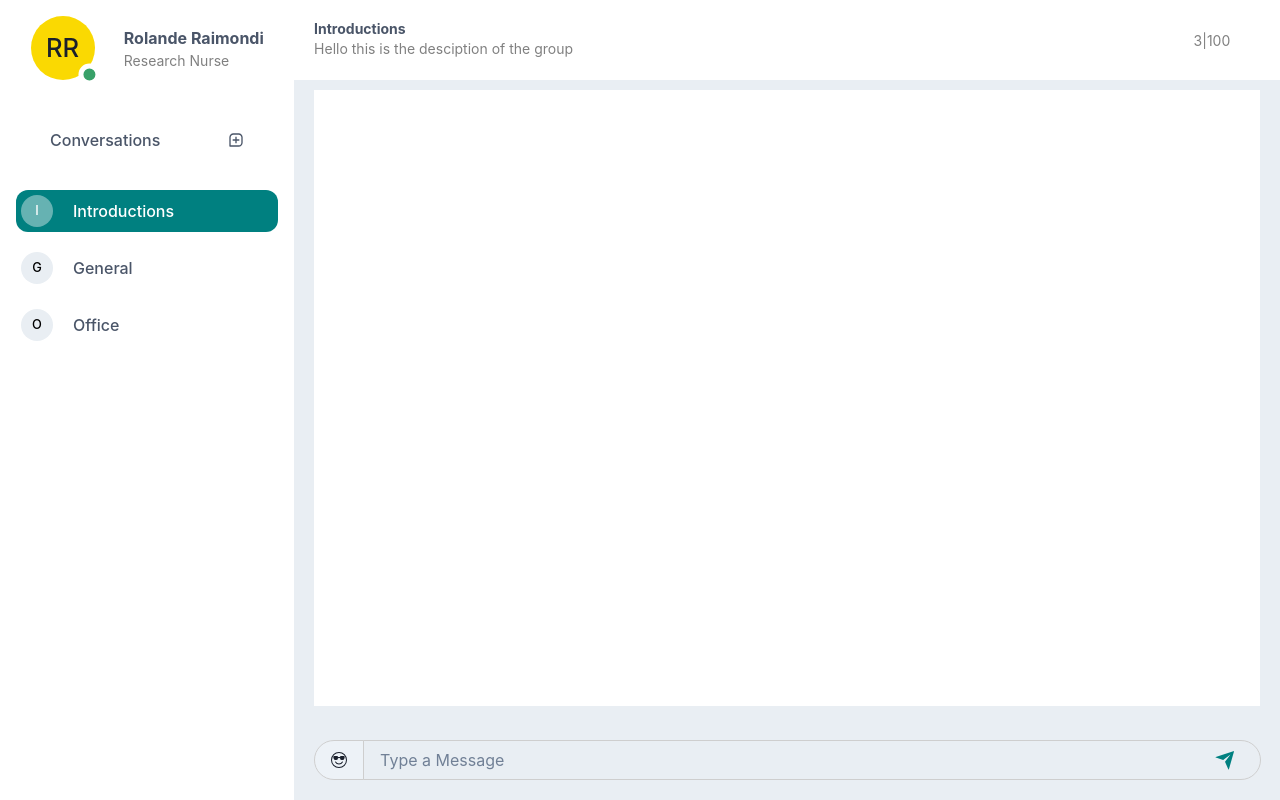
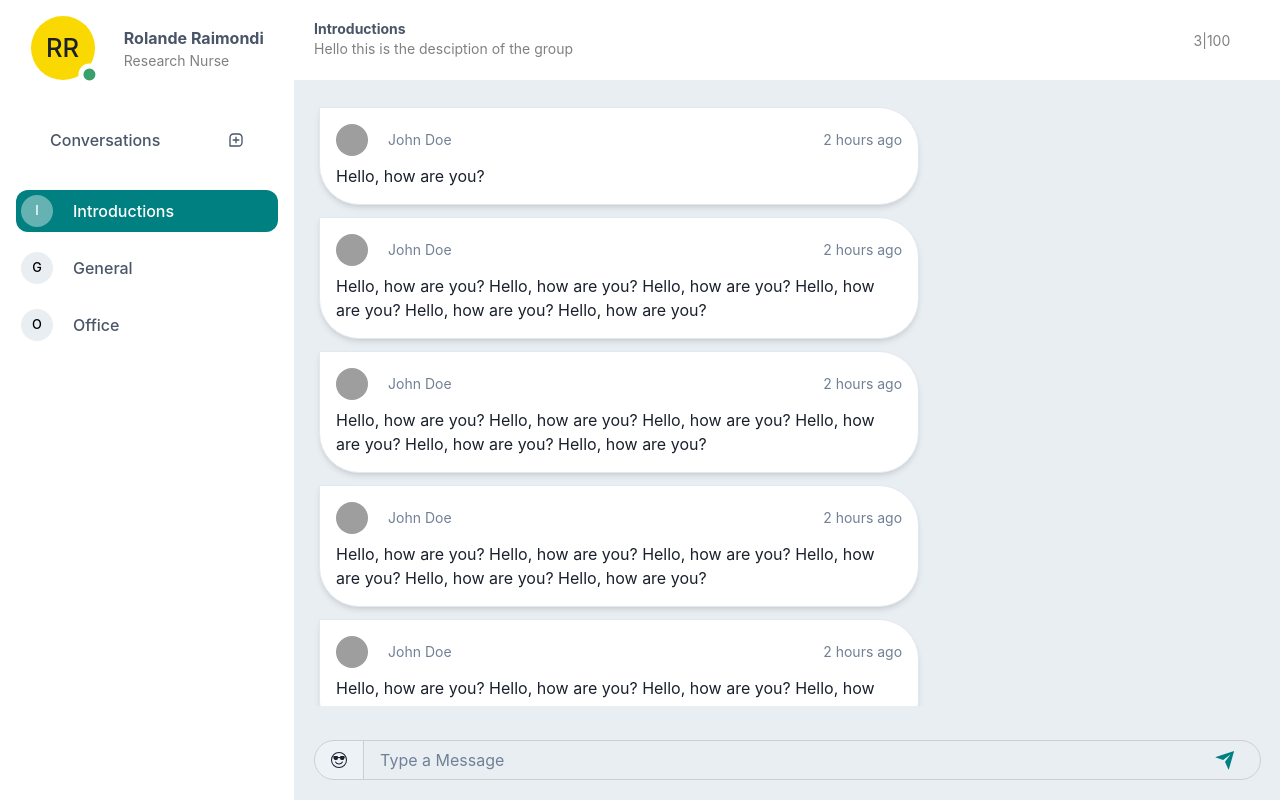
Before and after one commit to itsAkash12/extraspace-assignment, a React (Vite) app in the folder frontend/: page / in a window 1280 px wide. Built offline with nearby package versions, Linux system fonts and the light colour scheme; no server answers; grey boxes are pictures that could not be loaded; some icons are missing.

Commit message:
added:chat Ui functionality

```diff
--- a/frontend/package.json
+++ b/frontend/package.json
@@ -18,7 +18,10 @@
     "react": "^18.2.0",
     "react-dom": "^18.2.0",
     "react-icons": "^4.10.1",
-    "react-router-dom": "^6.15.0"
+    "react-redux": "^8.1.2",
+    "react-router-dom": "^6.15.0",
+    "redux": "^4.2.1",
+    "redux-thunk": "^2.4.2"
   },
   "devDependencies": {
     "@types/react": "^18.2.15",
--- a/frontend/src/App.css
+++ b/frontend/src/App.css
@@ -0,0 +1,3 @@
+.messagesection_container::-webkit-scrollbar{
+    display: none;
+}
--- /dev/null
+++ b/frontend/src/components/MessageCard.tsx
@@ -0,0 +1,49 @@
+import React from "react";
+import { Box, Avatar, Text, Flex } from "@chakra-ui/react";
+import { Message } from "../assets/Data";
+
+interface MessageCardProps {
+  message: Message;
+}
+
+const MessageCard: React.FC<MessageCardProps> = ({ message }) => {
+  return (
+    <Box
+      maxW={"600px"}
+      borderWidth="1px"
+      borderRadius="lg"
+      p="4"
+      my="3"
+      boxShadow="md"
+      bg="white"
+      borderTopLeftRadius="0px"
+      borderBottomLeftRadius="40px"
+      borderBottomRightRadius="40px"
+      borderTopRightRadius="40px"
+      overflowWrap="break-word"
+    >
+      <Flex align="center" justifyContent="space-between">
+        <Flex align="center" gap="20px">
+          <Avatar
+            size="sm"
+            name={message.name}
+            src="https://bit.ly/dan-abramov"
+          />
+          <Text fontSize="sm" color="gray.500">
+            {message.name}
+          </Text>
+        </Flex>
+        <Box>
+          <Text fontSize="sm" color="gray.500">
+            {message.time}
+          </Text>
+        </Box>
+      </Flex>
+      <Text mt="2" fontSize="md">
+        {message.message}
+      </Text>
+    </Box>
+  );
+};
+
+export default MessageCard;
--- a/frontend/src/components/MessageSection.tsx
+++ b/frontend/src/components/MessageSection.tsx
@@ -1,11 +1,50 @@
-import {Box} from "@chakra-ui/react"
+import React from "react";
+import { Box } from "@chakra-ui/react";
+import "../App.css";
+import { Message } from "../assets/Data";
+import MessageCard from "./MessageCard";
+
+const messages: Message[] = [
+  {
+    id: 1,
+    name: "John Doe",
+    time: "2 hours ago",
+    message: "Hello, how are you?",
+  },
+  {
+    id: 2,
+    name: "John Doe",
+    time: "2 hours ago",
+    message: "Hello, how are you? Hello, how are you? Hello, how are you? Hello, how are you? Hello, how are you? Hello, how are you?",
+  },
+  {
+    id: 3,
+    name: "John Doe",
+    time: "2 hours ago",
+    message: "Hello, how are you? Hello, how are you? Hello, how are you? Hello, how are you? Hello, how are you? Hello, how are you?",
+  },
+  {
+    id: 4,
+    name: "John Doe",
+    time: "2 hours ago",
+    message: "Hello, how are you? Hello, how are you? Hello, how are you? Hello, how are you? Hello, how are you? Hello, how are you?",
+  },
+  {
+    id: 5,
+    name: "John Doe",
+    time: "2 hours ago",
+    message: "Hello, how are you? Hello, how are you? Hello, how are you? Hello, how are you? Hello, how are you? Hello, how are you?",
+  },
+];
 
 const MessageSection = () => {
   return (
-    <Box height={{ base: '75vh', md: '77vh', lg: '77vh', xl: '77vh' }} width={"100%"} bg={"white"}>
-
+    <Box height={{ base: '75vh', md: '77vh', lg: '77vh', xl: '77vh' }} maxW={"100%"} p={"5px"} overflow={"auto"} className="messagesection_container">
+      {messages.map((message) => (
+        <MessageCard key={message.id} message={message} />
+      ))}
     </Box>
-  )
+  );
 }
 
-export default MessageSection
+export default MessageSection;
--- a/frontend/src/pages/ChatPage.tsx
+++ b/frontend/src/pages/ChatPage.tsx
@@ -26,8 +26,7 @@ const ChatPage = () => {
     },
   ];
   useEffect(() => {
-    console.log(BASEURL);
-    socket = io(BASEURL);  // Use the environment variable directly
+    socket = io(BASEURL);
   }, []);
   return (
     <Box
```
Also changed, not shown: frontend/src/assets/Data.ts (+7 -0 lines), frontend/src/redux/message/action.ts (added), frontend/src/redux/message/actionTypes.ts (added), frontend/src/redux/message/reducers.ts (added), 1 other file (tests, documents, lock files or other folders).
